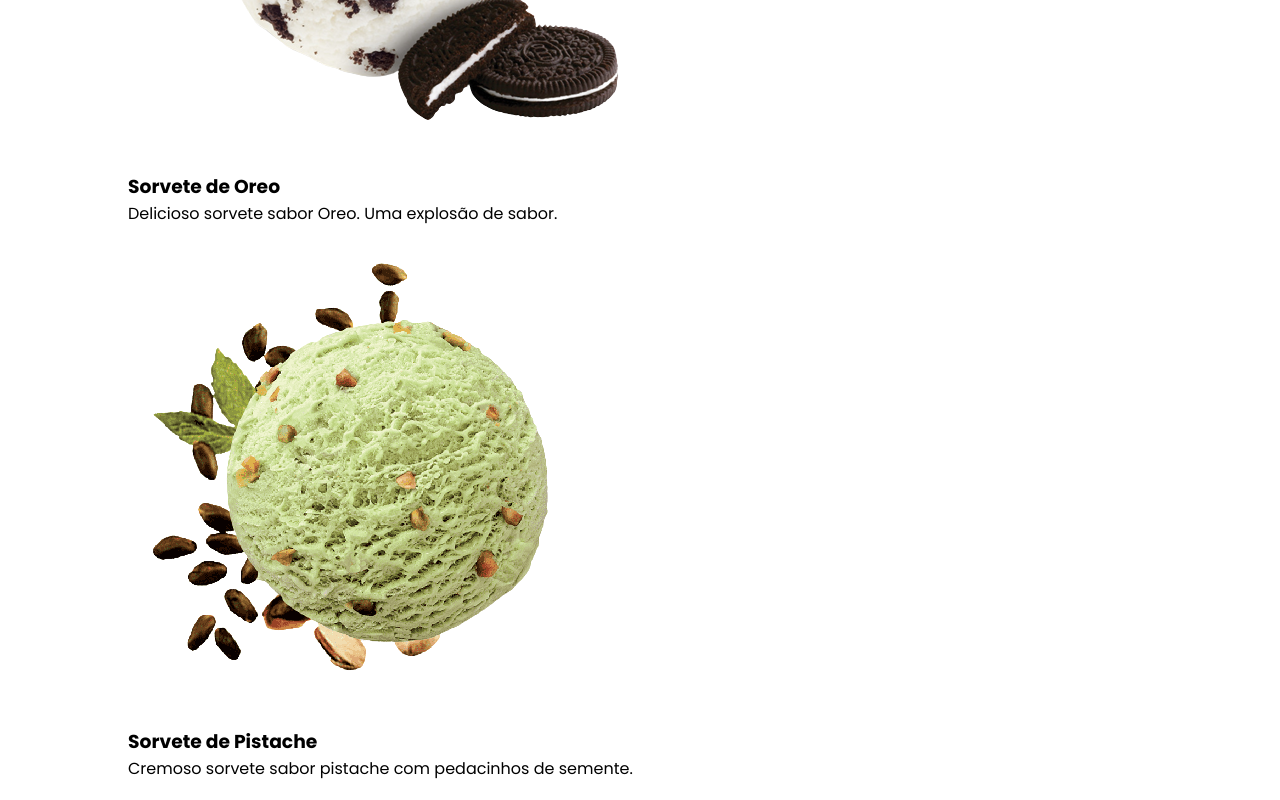
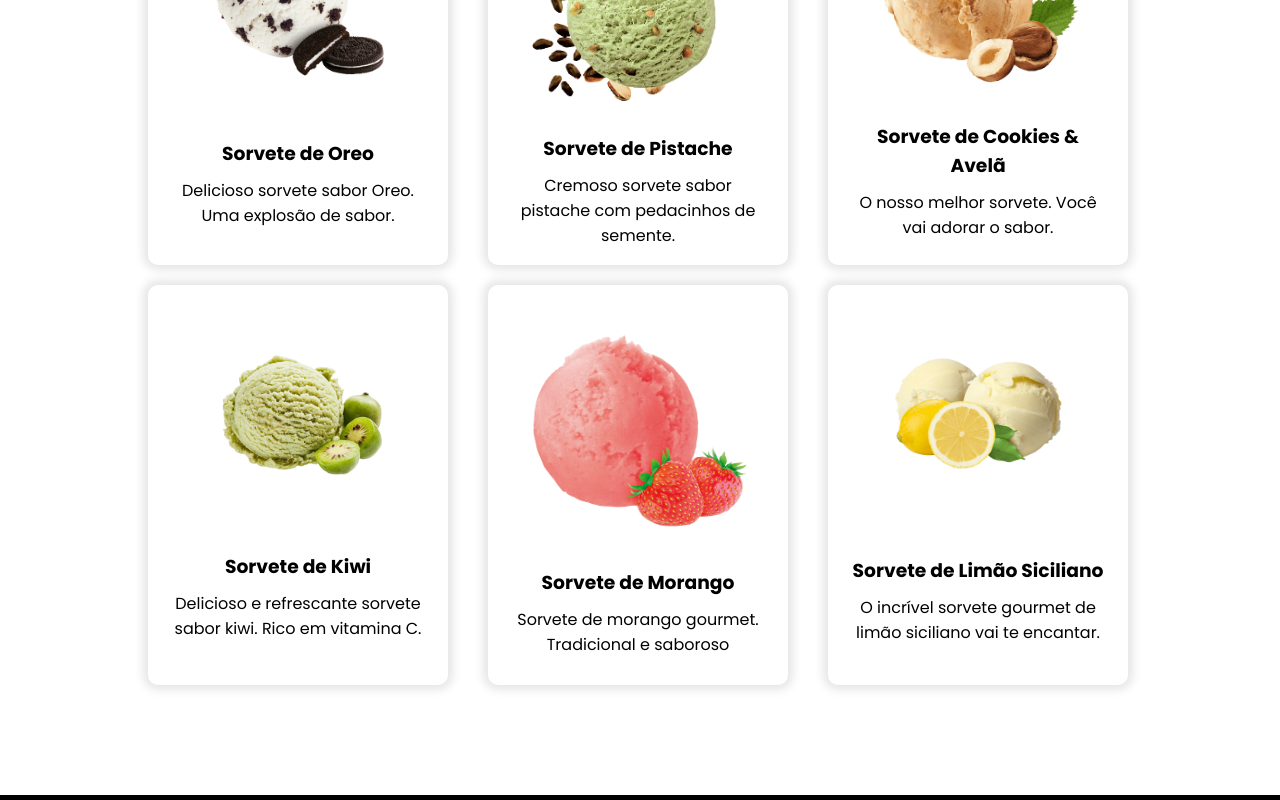
Before and after one commit to leozizz/spa-sorveteria-react, a React (Create React App) app: page /sabores in a window 1280 px wide. Shown: the part 860-1660 px from the top of the page. Built offline with nearby package versions, Linux system fonts and the light colour scheme.

Commit message:
Estruturando e estilizando pagina sabores

```diff
--- a/src/componentes/paginas/Home/index.js
+++ b/src/componentes/paginas/Home/index.js
@@ -14,7 +14,7 @@
                     <h1>SORVETE ARTESANAL</h1>
                 </div>
             </section>
-            <section className="secao-sabores">
+            <section className="sabores-home">
                 <img src="assets/banner-sabores.jpg"/>
                 <div>
                     <h2>NOSSOS SABORES</h2>
@@ -25,7 +25,7 @@
                     </p>
                 </div>
             </section>
-            <section className="secao-eventos">
+            <section className="eventos">
                 <div>
                     <h3>NOSSOS EVENTOS</h3>
                     <span>Delicias com sorvete!</span>
@@ -35,7 +35,7 @@
                 </div>
                 <img src="assets/eventos-image.jpg"/>
             </section>
-            <section className="secao-sobre">
+            <section className="sobre">
                 <img src="assets/sobre-image.jpg"/>
                 <div>
                     <h3>SOBRE NÓS</h3>
--- a/src/componentes/paginas/Home/style.css
+++ b/src/componentes/paginas/Home/style.css
@@ -20,41 +20,41 @@
 
 /* Estilos Comuns */
 
-.secao-sabores,
-.secao-eventos,
-.secao-sobre {
+.sabores-home,
+.eventos,
+.sobre {
     display: flex;
     align-items: center;
     justify-content: center;
 }
 
-.secao-sabores div,
-.secao-eventos div,
-.secao-sobre div {
+.sabores-home div,
+.eventos div,
+.sobre div {
     display: flex;
     align-items: center;
     flex-direction: column;
     padding: 50px;
 }
 
-.secao-sabores div h2,
-.secao-eventos div h3,
-.secao-sobre div h3{
+.sabores-home div h2,
+.eventos div h3,
+.sobre div h3{
     font-size: 28px;
     font-weight: 700;
 }
 
-.secao-sabores div span,
-.secao-eventos div span,
-.secao-sobre div span{
+.sabores-home div span,
+.eventos div span,
+.sobre div span{
     font-weight: 600;
     font-style: italic;
     padding-bottom: 40px;
 }
 
-.secao-sabores div, .secao-sabores img,
-.secao-eventos div, .secao-eventos img,
-.secao-sobre div, .secao-sobre img {
+.sabores-home div, .sabores-home img,
+.eventos div, .eventos img,
+.sobre div, .sobre img {
     width: 50%;
 }
 
@@ -62,25 +62,25 @@
 
 @media (max-width: 768px) {
 
-    .secao-sabores,
-    .secao-sobre {
+    .sabores-home,
+    .sobre {
         flex-direction: column;
     }
 
-    .secao-sabores div,
-    .secao-eventos div,
-    .secao-sobre div {
+    .sabores-home div,
+    .eventos div,
+    .sobre div {
         text-align: center;
         margin: 100px;
     }
 
-    .secao-sabores div, .secao-sabores img,
-    .secao-eventos div, .secao-eventos img,
-    .secao-sobre div, .secao-sobre img {
+    .sabores-home div, .sabores-home img,
+    .eventos div, .eventos img,
+    .sobre div, .sobre img {
         width: 100%;
     }
 
-    .secao-eventos {
+    .eventos {
         flex-direction: column-reverse;
     }
 }
@@ -91,24 +91,24 @@
         margin-top: 120px;
     }
 
-    .secao-sabores,
-    .secao-sobre {
+    .sabores-home,
+    .sobre {
         flex-direction: column;
     }
 
-    .secao-sabores div,
-    .secao-eventos div,
-    .secao-sobre div {
+    .sabores-home div,
+    .eventos div,
+    .sobre div {
         text-align: center;
     }
 
-    .secao-sabores div, .secao-sabores img,
-    .secao-eventos div, .secao-eventos img,
-    .secao-sobre div, .secao-sobre img {
+    .sabores-home div, .sabores-home img,
+    .eventos div, .eventos img,
+    .sobre div, .sobre img {
         width: 100%;
     }
 
-    .secao-eventos {
+    .eventos {
         flex-direction: column-reverse;
     }
 }
--- a/src/componentes/paginas/Sabores/index.js
+++ b/src/componentes/paginas/Sabores/index.js
@@ -12,45 +12,63 @@
                 <h1>NOSSOS SABORES</h1>
             </section>
 
-            <section className="sabores limitar-secao">
-                <div>
+            <section className="sabores-pagina">
                 <h2>SABORES DE SORVETE</h2>
+                <div className="card-container limitar-secao">
                     <div className="card">
                         <img src="./assets/sabor-oreo.png"/>
+                        <div>
                             <h3>Sorvete de Oreo</h3>
                             <p>
                                 Delicioso sorvete sabor Oreo.
                                 Uma explosão de sabor.
                             </p>
                         </div>
+                    </div>
                     <div className="card">
                         <img src="./assets/sabor-pistache.png"/>
+                        <div>
                             <h3>Sorvete de Pistache</h3>
                             <p>
                                 Cremoso sorvete sabor pistache com pedacinhos de semente.
                             </p>
                         </div>
+                    </div>
                     <div className="card">
                         <img src="./assets/sabor-cookies-avela.png"/>
+                        <div>
                             <h3>Sorvete de Cookies & Avelã</h3>
                             <p>
                                 O nosso melhor sorvete. Você vai adorar o sabor.
                             </p>
                         </div>
+                    </div>
                     <div className="card">
                         <img src="./assets/sorbet-kiwi.png"/>
+                        <div>
                             <h3>Sorvete de Kiwi</h3>
-                        <p>Delicioso e refrescante sorvete sabor kiwi. Rico em vitamina C.</p>
+                            <p>
+                                Delicioso e refrescante sorvete sabor kiwi. Rico em vitamina C.
+                            </p>
+                        </div>
                     </div>
                     <div className="card">
                         <img src="./assets/sorbet-morango.png"/>
+                        <div>
                             <h3>Sorvete de Morango</h3>
-                        <p>Sorvete de morango gourmet. Tradicional e saboroso</p>
+                            <p>
+                                Sorvete de morango gourmet. Tradicional e saboroso
+                            </p>
+                        </div>
                     </div>
                     <div className="card">
                         <img src="./assets/sorbet-limao.png"/>
+                        <div>
                             <h3>Sorvete de Limão Siciliano</h3>
-                        <p>O incrível sorvete gourmet de limão siciliano vai te encantar.</p>
+                            <p>
+                                O incrível sorvete gourmet de limão siciliano vai te encantar.
+                            </p>
+                        </div>
                     </div>
                 </div>
             </section>
--- a/src/componentes/paginas/Sabores/style.css
+++ b/src/componentes/paginas/Sabores/style.css
@@ -5,6 +5,37 @@
     background-size: cover;
 }
 
-.sabores {
+.sabores-pagina {
+    text-align: center;
+    margin-top: 100px;
+    margin-bottom: 100px;
+}
+
+.sabores-pagina .card-container {
+    margin-top: 30px;
+    width: 100%;
     display: flex;
+    flex-wrap: wrap;
 }
+
+.card-container .card{
+    display: flex;
+    flex-direction: column;
+    align-items: center;
+    justify-content: space-around;
+    padding: 20px;
+    width: 300px;
+    height: 400px;
+    margin: 10px 20px;
+    border-radius: 10px;
+    box-shadow: 0px 0px 10px 5px rgba(0, 0, 0, 0.1);
+}
+
+.card-container .card img {
+    width: 90%;
+    margin: 10px;
+}
+
+.card-container .card h3 {
+    margin-bottom: 10px;
+}
```
Lines whose indentation alone changed are shown as unchanged.
